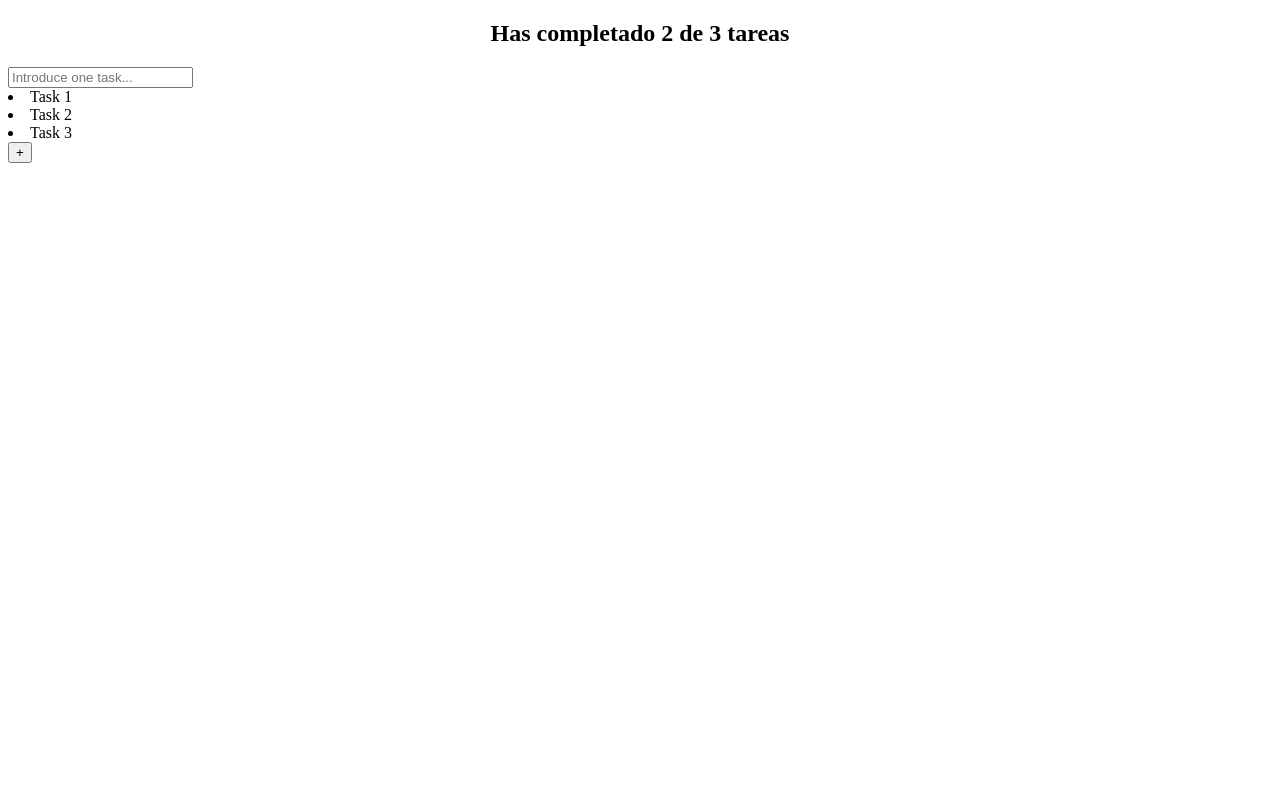
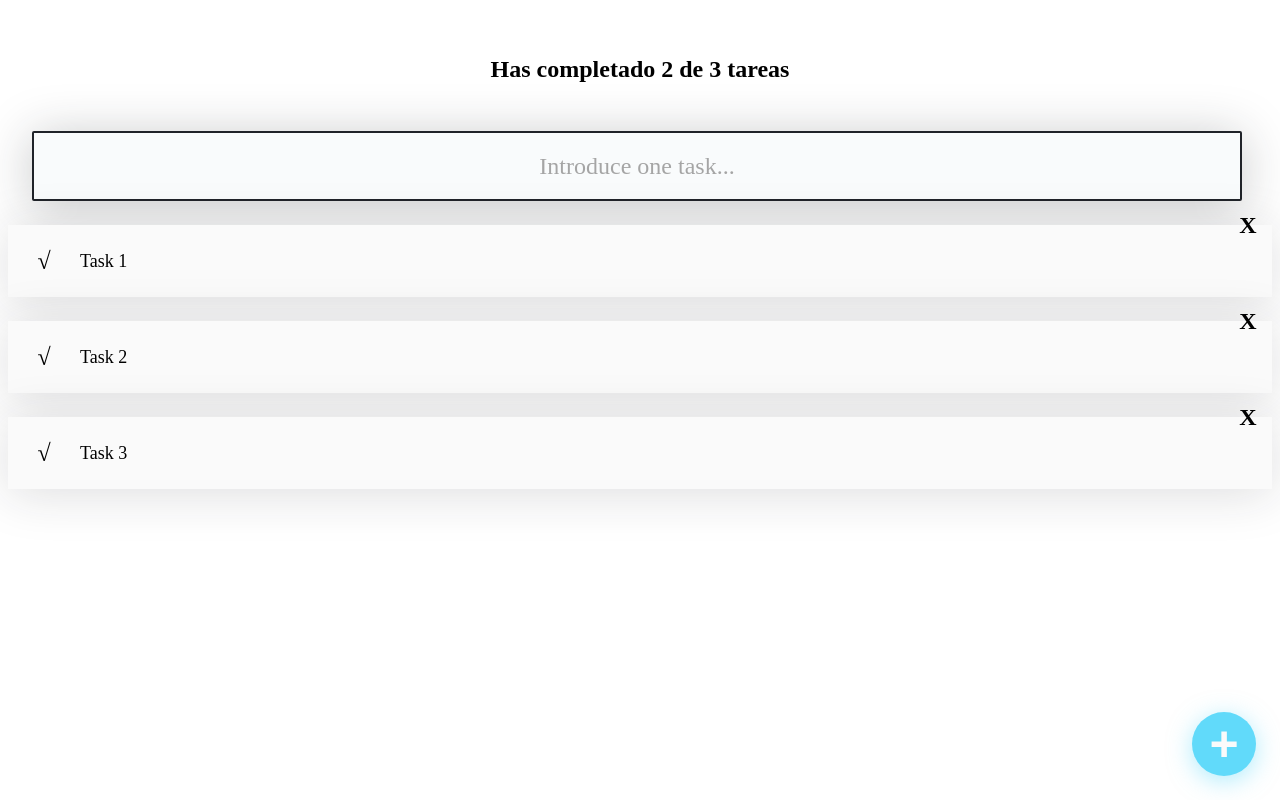
Before and after one commit to junior-paradelo/todolist-react, a React (Create React App) app: page / in a window 1280 px wide. Built offline with nearby package versions, Linux system fonts and the light colour scheme.

Commit message:
feat: css files for components

```diff
--- a/src/components/CreateButton.js
+++ b/src/components/CreateButton.js
@@ -1,7 +1,8 @@
 import React from "react";
+import "../style/CreateButton.css";
 
 function CreateButton() {
-  return <button>+</button>;
+  return <button className="CreateButton">+</button>;
 }
 
 export { CreateButton };
--- a/src/components/Item.js
+++ b/src/components/Item.js
@@ -1,7 +1,20 @@
 import React from "react";
+import "../style/Item.css";
 
 function Item(props) {
-  return <li>{props.text}</li>;
+  return (
+    <li className="Item">
+      <span
+        className={`Icon Icon-check ${props.completed && "Icon-check--active"}`}
+      >
+        √
+      </span>
+      <p className={`Item-p ${props.completed && "Item-p--complete"}`}>
+        {props.text}
+      </p>
+      <span className="Icon Icon-delete">X</span>
+    </li>
+  );
 }
 
 export { Item };
--- a/src/components/List.js
+++ b/src/components/List.js
@@ -1,9 +1,10 @@
 import React from "react";
+import "../style/List.css";
 
 function List(props) {
   return (
     <section>
-        {props.children}
+      <ul>{props.children}</ul>
     </section>
   );
 }
--- a/src/components/Search.js
+++ b/src/components/Search.js
@@ -1,7 +1,12 @@
 import React from "react";
+import "../style/Search.css";
 
 function Search() {
-  return <input placeholder="Introduce one task..."/>;
+  return (
+    <section>
+      <input className="Search" placeholder="Introduce one task..." />
+    </section>
+  );
 }
 
 export { Search };
--- a/src/style/Counter.css
+++ b/src/style/Counter.css
@@ -1,4 +1,6 @@
-.Counter{
-    font-size: 24px;
-    text-align: center;
+.Counter {
+  font-size: 24px;
+  text-align: center;
+  margin: 0;
+  padding: 48px;
 }
--- /dev/null
+++ b/src/style/CreateButton.css
@@ -0,0 +1,25 @@
+.CreateButton {
+  background-color: #61dafa;
+  box-shadow: 0px 5px 25px rgba(97, 218, 250, 0.5);
+  border: none;
+  border-radius: 50%;
+  cursor: pointer;
+  font-size: 50px;
+  position: fixed;
+  bottom: 24px;
+  right: 24px;
+  font-weight: bold;
+  color: #fafafa;
+  display: flex;
+  justify-content: center;
+  align-items: center;
+  height: 64px;
+  width: 64px;
+
+  transform: rotate(0);
+  transition: 0.3s ease;
+}
+
+.CreateButton:hover {
+  transform: rotate(224deg);
+}
--- /dev/null
+++ b/src/style/Item.css
@@ -0,0 +1,48 @@
+.Item {
+  background-color: #fafafa;
+  position: relative;
+  display: flex;
+  justify-content: center;
+  align-items: center;
+  margin-top: 24px;
+  box-shadow: 0px 5px 50px rgba(32, 35, 41, 0.15);
+}
+
+.Item-p {
+  margin: 24px 0 24px 24px;
+  width: calc(100% - 120px);
+  font-size: 18px;
+  line-height: 24px;
+  font-weight: 400;
+}
+.Item-p--complete {
+  text-decoration: line-through;
+}
+
+.Icon {
+  cursor: pointer;
+  display: flex;
+  justify-content: center;
+  align-items: center;
+  height: 48px;
+  width: 48px;
+  font-size: 24px;
+  font-weight: bold;
+}
+
+.Icon-check {
+  position: absolute;
+  left: 12px;
+}
+.Icon-check--active {
+  color: #4caf50;
+}
+
+.Icon-delete {
+  position: absolute;
+  top: -24px;
+  right: 0;
+}
+.Icon-delete:hover {
+  color: red;
+}
--- /dev/null
+++ b/src/style/List.css
@@ -0,0 +1,5 @@
+ul {
+  margin: 0;
+  padding: 0 0 56px 0;
+  list-style: none;
+}
--- /dev/null
+++ b/src/style/Search.css
@@ -0,0 +1,24 @@
+.Search {
+  background: #f9fbfc;
+  border-radius: 2px;
+  border: 2px solid #202329;
+  margin: 0 24px;
+  height: 64px;
+  width: calc(100% - 62px);
+  font-size: 24px;
+  text-align: center;
+  font-family: "Montserrat";
+  font-weight: 400;
+  color: #1e1e1f;
+  box-shadow: 0px 5px 50px rgba(32, 35, 41, 0.25);
+}
+
+.Search::placeholder {
+  color: #a5a5a5;
+  font-family: "Montserrat";
+  font-weight: 400;
+}
+
+.Search:focus {
+  outline-color: #61dafa;
+}
```
